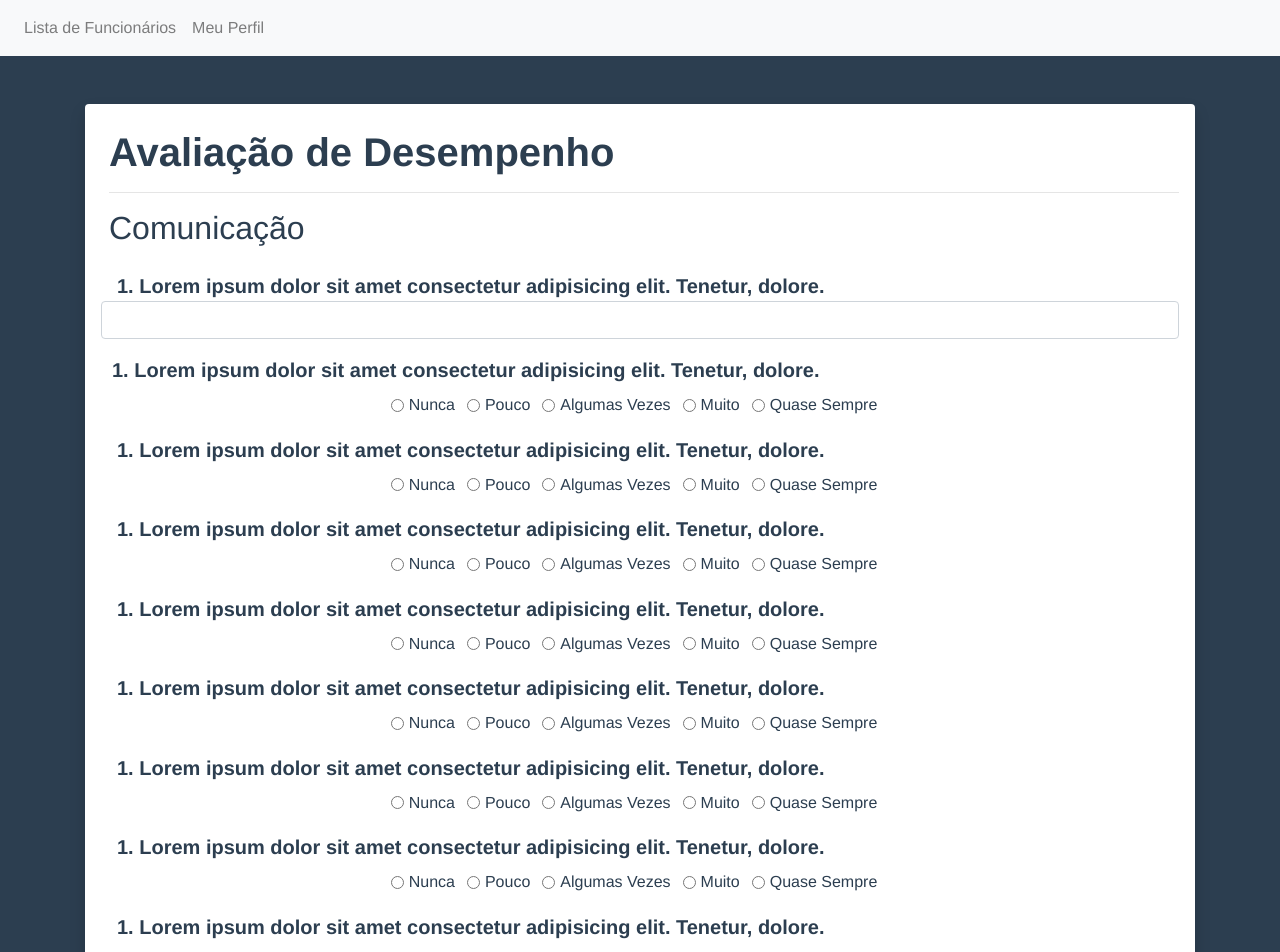
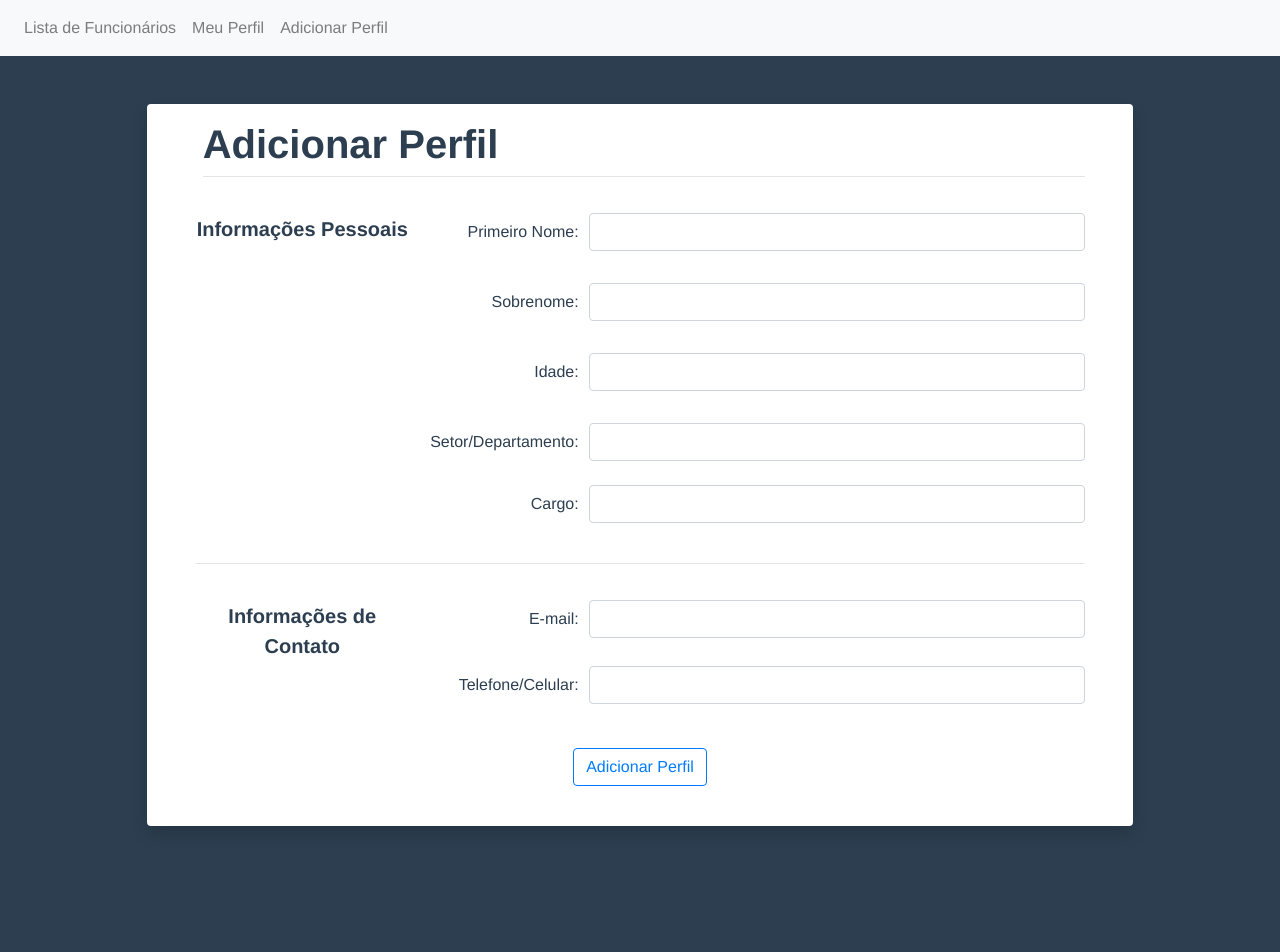
Before and after one commit to henriquevinicius12/IAC, a Vue app in the folder vue-project/: page / in a window 1280 px wide. Shown: the top 952 px of the page. After the commit the page ends 874 px from the top, so only its background shows below. Built offline with nearby package versions, Linux system fonts and the light colour scheme.

Commit message:
adding components

```diff
--- a/vue-project/package.json
+++ b/vue-project/package.json
@@ -12,7 +12,9 @@
     "bootstrap-vue": "^2.0.0-rc.19",
     "core-js": "^2.6.5",
     "portal-vue": "^2.1.3",
-    "vue": "^2.6.10"
+    "vue": "^2.6.10",
+    "vue-router": "^3.0.6",
+    "vue-scrollto": "^2.15.0"
   },
   "devDependencies": {
     "@vue/cli-plugin-babel": "^3.7.0",
--- a/vue-project/src/App.vue
+++ b/vue-project/src/App.vue
@@ -11,111 +11,14 @@
             <b-nav-item href="#" v-on:click="write">
               Meu Perfil
             </b-nav-item>
+            <b-nav-item href="#" v-on:click="write">
+              Adicionar Perfil
+            </b-nav-item>
           </b-navbar-nav>
         </b-collapse>
       </b-navbar>
 
-      <div class="container-fluid vertical-center p-md-5">
-      <div class="container">
-      <div class="survey shadow p-3 mb-5 bg-white rounded float-left float-lg-none ">
-
-        <div class="w-100 text-left mt-2 pl-2 " >
-          <h1 class="mb-3 font-weight-bold">Avaliação de Desempenho</h1>
-
-          <hr style="margin-top: 8px; margin-bottom: 8px;">
-          <!-- maybe change to ficha de avaliacao de {{nome}}-->
-          <h2 class="pb-2 mt-3 mb-3" style="font-weight:500;">Comunicação</h2>
-        </div>
-
-        <b-form-group label="1. Lorem ipsum dolor sit amet consectetur adipisicing elit. Tenetur, dolore."
-        label-align="left" label-size="lg" label-class="font-weight-bold pt-0 pl-3 pb-0"
-        >
-         <b-form-input ></b-form-input>
-        </b-form-group>
-
-        <b-form-group label="1. Lorem ipsum dolor sit amet consectetur adipisicing elit. Tenetur, dolore."
-        label-align="left" label-size="lg" label-class="font-weight-bold pt-0 pl-3 pb-0"  label-cols-sm="4"
-        label-cols-lg="12">
-          <b-form-radio-group
-            size="lg"
-            plain
-            class="pt-2"
-            :options="['Nunca', 'Pouco', 'Algumas Vezes','Muito', 'Quase Sempre']"
-          ></b-form-radio-group>
-        </b-form-group>
-
-        <b-form-group label="1. Lorem ipsum dolor sit amet consectetur adipisicing elit. Tenetur, dolore."
-        label-align="left" label-size="lg" label-class="font-weight-bold pt-0 pl-3 pb-0">
-          <b-form-radio-group
-            plain
-            size="lg"
-            class="pt-2"
-            :options="['Nunca', 'Pouco', 'Algumas Vezes','Muito', 'Quase Sempre']"
-          ></b-form-radio-group>
-        </b-form-group>
-        <b-form-group label="1. Lorem ipsum dolor sit amet consectetur adipisicing elit. Tenetur, dolore."
-        label-align="left" label-size="lg" label-class="font-weight-bold pt-0 pl-3 pb-0">
-          <b-form-radio-group
-            plain
-            size="lg"
-            class="pt-2"
-            :options="['Nunca', 'Pouco', 'Algumas Vezes','Muito', 'Quase Sempre']"
-          ></b-form-radio-group>
-        </b-form-group>
-        <b-form-group label="1. Lorem ipsum dolor sit amet consectetur adipisicing elit. Tenetur, dolore."
-        label-align="left" label-size="lg" label-class="font-weight-bold pt-0 pl-3 pb-0">
-          <b-form-radio-group plain
-            size="lg"
-            class="pt-2"
-            :options="['Nunca', 'Pouco', 'Algumas Vezes','Muito', 'Quase Sempre']"
-          ></b-form-radio-group>
-        </b-form-group>
-        <b-form-group label="1. Lorem ipsum dolor sit amet consectetur adipisicing elit. Tenetur, dolore."
-        label-align="left" label-size="lg" label-class="font-weight-bold pt-0 pl-3 pb-0">
-          <b-form-radio-group plain
-            size="lg"
-            class="pt-2"
-            :options="['Nunca', 'Pouco', 'Algumas Vezes','Muito', 'Quase Sempre']"
-          ></b-form-radio-group>
-        </b-form-group>
-        <b-form-group label="1. Lorem ipsum dolor sit amet consectetur adipisicing elit. Tenetur, dolore."
-        label-align="left" label-size="lg" label-class="font-weight-bold pt-0 pl-3 pb-0">
-          <b-form-radio-group plain
-            size="lg"
-            class="pt-2"
-            :options="['Nunca', 'Pouco', 'Algumas Vezes','Muito', 'Quase Sempre']"
-          ></b-form-radio-group>
-        </b-form-group>
-        <b-form-group label="1. Lorem ipsum dolor sit amet consectetur adipisicing elit. Tenetur, dolore."
-        label-align="left" label-size="lg" label-class="font-weight-bold pt-0 pl-3 pb-0">
-          <b-form-radio-group plain
-            size="lg"
-            class="pt-2"
-            :options="['Nunca', 'Pouco', 'Algumas Vezes','Muito', 'Quase Sempre']"
-          ></b-form-radio-group>
-        </b-form-group>
-        <b-form-group label="1. Lorem ipsum dolor sit amet consectetur adipisicing elit. Tenetur, dolore."
-        label-align="left" label-size="lg" label-class="font-weight-bold pt-0 pl-3 pb-0">
-          <b-form-radio-group plain
-            size="lg"
-            class="pt-2"
-            :options="['Nunca', 'Pouco', 'Algumas Vezes','Muito', 'Quase Sempre']"
-          ></b-form-radio-group>
-        </b-form-group>
-        <b-form-group label="10. Lorem ipsum dolor sit amet consectetur adipisicing elit. Tenetur, dolore."
-        label-align="left" label-size="lg" label-class="font-weight-bold pt-0 pl-3 pb-0">
-          <b-form-radio-group plain
-            size="lg"
-            class="pt-2"
-            :options="['Nunca', 'Pouco', 'Algumas Vezes','Muito', 'Quase Sempre']"
-          ></b-form-radio-group>
-        </b-form-group>
-
-        <b-button variant="outline-primary">Button</b-button>
-
-      </div>
-    </div>
-    </div>
+      <AddProfile/>
 
       <!-- aki vai ser a parte principal nao sei se da pra fazer com v-show e outras coisas para fazer aparecer
       as outras telas ou usar routing. Talvez routing seja melhor?
@@ -130,23 +33,15 @@
 
 <script>
 
+import AddProfile from './components/AdicionaPerfil';
+
 export default{
-    data() {
-        return {
+    components:{
+      AddProfile
+    }
+}
 
-                showList: false,
-                showAdd: false,
-                showProfile: false
 
-        }
-
-    },
-    methods: {
-        write: function(){
-            console.log(this.showList)
-        }
-    },
-}
 
 </script>
 
--- a/vue-project/src/components/AdicionaPerfil.vue
+++ b/vue-project/src/components/AdicionaPerfil.vue
@@ -1,5 +1,5 @@
 <template>
-  <div id="app">
+  <div id="x">
 
     <div class="container-fluid row m-0 p-3 p-md-5">
         <div class="container-fluid col-10 shadow bg-white rounded p-3 p-sm-3 px-md-5">
@@ -101,12 +101,24 @@
 </template>
 
 <script>
+  export default{
+
+    data(){
+      return{
+        test: 'hello'
+      }
+    }
+  }
+
+
 
 </script>
 
-<style>
 
-#app {
+<style scoped>
+
+
+#x {
   font-family: 'Avenir', Helvetica, Arial, sans-serif;
   -webkit-font-smoothing: antialiased;
   -moz-osx-font-smoothing: grayscale;
@@ -118,9 +130,4 @@
 }
 
 
-html{
-  height: 100%;
-  background-color: #2c3e50;
-}
-
 </style>
--- a/vue-project/src/main.js
+++ b/vue-project/src/main.js
@@ -1,11 +1,15 @@
 import Vue from 'vue'
 import App from './App.vue'
 import BootstrapVue from 'bootstrap-vue'
-
+import VueScrollto from 'vue-scrollto'
+import VueRouter from 'vue-router'
 import 'bootstrap/dist/css/bootstrap.css'
 import 'bootstrap-vue/dist/bootstrap-vue.css'
 
+
 Vue.use(BootstrapVue)
+Vue.use(VueScrollto)
+Vue.use(VueRouter)
 Vue.config.productionTip = false
 
 new Vue({
```
Also changed, not shown: 1 other file (tests, documents, lock files or other folders).
